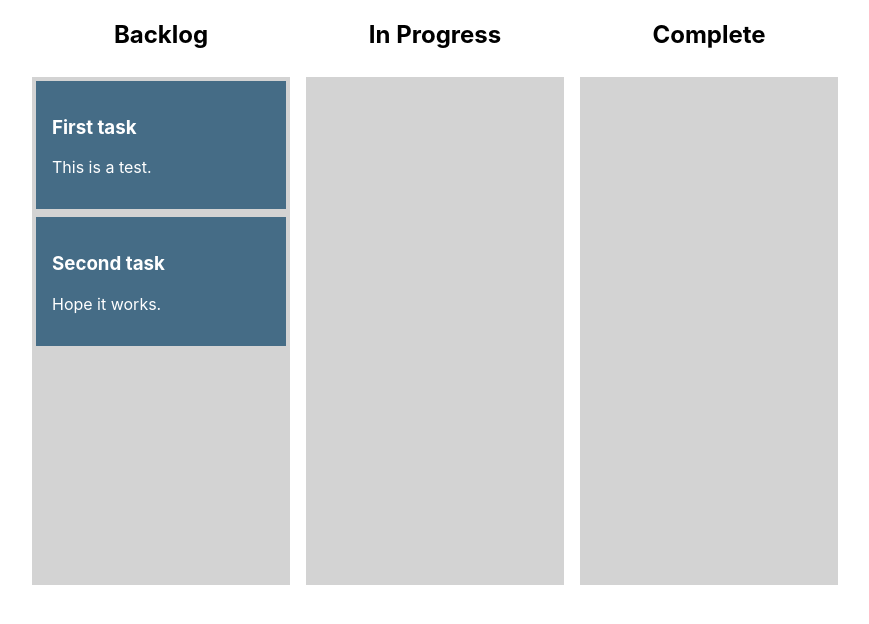
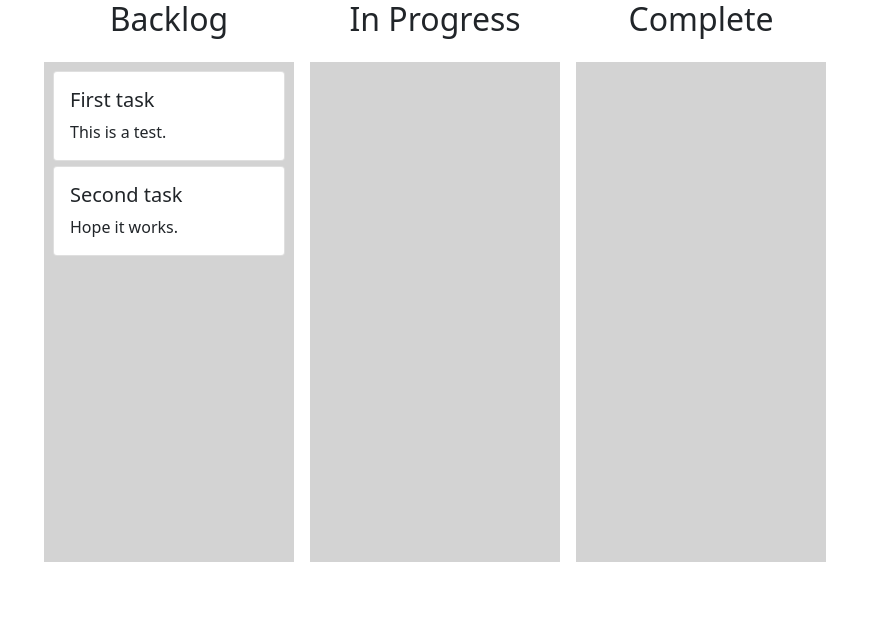
Before and after one commit to acaldwell1997/personal-pomodoro-kanban, a React (Create React App) app in the folder pomodoro-kanban/: page / in a window 1280 px wide. Shown: the top 624 px of the page, without its empty margins (205-1074 px from the left). Built offline with nearby package versions, Linux system fonts and the light colour scheme.

Commit message:
Style Changes

```diff
--- a/pomodoro-kanban/src/App.js
+++ b/pomodoro-kanban/src/App.js
@@ -2,6 +2,8 @@ import React, {useState} from 'react';
 import {DragDropContext, Droppable, Draggable} from 'react-beautiful-dnd'
 //import uuid from 'uuid/v4';
 import { v4 as uuid } from 'uuid';
+import Card from 'react-bootstrap/Card';
+import 'bootstrap/dist/css/bootstrap.min.css';
 
 const itemsFromBackend = [
 	{id: uuid(), content: 'First task', desc:'This is a test.'},
@@ -70,7 +72,7 @@ function App() {
 	  	{Object.entries(columns).map(([id, column]) =>{
 		 return(
 		 <div style={{display: 'flex', flexDirection: 'column', alignItems: 'center'}}>
-		 <h2> {column.name} </h2>
+		 <h2 class="mb-3"> {column.name} </h2>
 			<div style={{margin: 8}}>
 		 	<Droppable droppableId={id} key={id}>
 	  			{(provided, snapshot)=>{
@@ -96,15 +98,19 @@ function App() {
 							{...provided.dragHandleProps}
 style={{
 	   userSelect: 'none',
-	   padding: 16,
-	   margin: '0 0 8px 0',
-	   minHeight: '50px',
-	   backgroundColor: snapshot.isDragging ? '#263B4A' : '#456C86',
-	   color: 'white',
+	   margin: '5px',
 	   ...provided.draggableProps.style
 	  }}>
-		  <h3> {item.content} </h3>
-		  <p> {item.desc} </p>
+
+		  <Card>
+  <Card.Body>
+    <Card.Title>{item.content}</Card.Title>
+    <Card.Text>
+      {item.desc}
+    </Card.Text>
+  </Card.Body>
+</Card>
+
 </div>
 						   )
 						  }}
```
